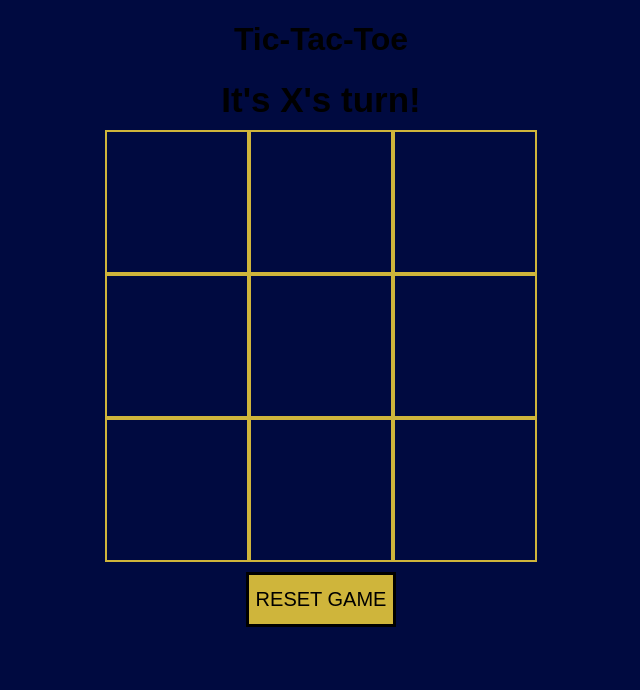
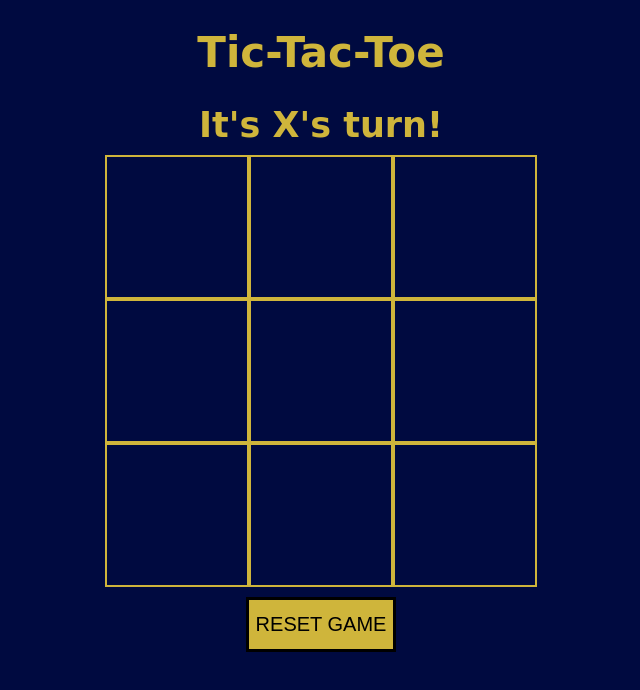
Before and after one commit to tjpreston96/TTT-Lab, a plain HTML site: page index.html in a window 1280 px wide. Shown: the whole page, without its empty margins (319-959 px from the left). Drawn offline with Linux system fonts and the light colour scheme.

Commit message:
somewhat done lol pt2

```diff
--- a/css/style.css
+++ b/css/style.css
@@ -1,7 +1,13 @@
 body {
     text-align: center;
-    font-family: Arial, Helvetica, sans-serif;
+    font-family: cursive;
     background-color: #000A40;
+    color: #cfb53b;
+}
+
+h1{
+    font-size: 42px;
+    font-weight: bolder;
 }
 
 h2 {
--- a/js/app.js
+++ b/js/app.js
@@ -16,19 +16,34 @@ const messages = document.querySelector('h2');
 let board;
 let turn = 'X';
 let win;
+
+
 /*----- cached element references -----*/
+
+
 const squares = Array.from(document.querySelectorAll('#board div'));
+
+
 /*----- event listeners -----*/
+
+
 document.getElementById('board').addEventListener('click', handleTurn);
-document.getElementById('reset-button').addEventListener('click', init);
+
+document.getElementById('reset-button').addEventListener('click', restart);
+
+
 /*----- functions -----*/
+
+
 function getWinner() {
     let winner = null;
-    winningCombos.forEach(function(combo, index) {
+    winningCombos.forEach(function(combo, idx) {
         if (board[combo[0]] && board[combo[0]] === board[combo[1]] && board[combo[0]] === board[combo[2]]) winner = board[combo[0]];
         });
         return winner ? winner : board.includes('') ? null : 'T';
 };
+
+
 function handleTurn() {
     let idx = squares.findIndex((square) => {
         return square === event.target;
@@ -38,16 +53,20 @@ function handleTurn() {
     win = getWinner();
     render();
 };
-function init() {
+
+
+function restart() {
     board = [ '', '', '', '', '', '', '', '', ''];
     render();
 };
+
+
 function render() {
-    board.forEach((mark, index) => {
+    board.forEach((mark, idx) => {
     //this moves the value of the board item into the squares[idx]
-    squares[index].textContent = mark;
+    squares[idx].textContent = mark;
     });
-    messages.textContent = win === 'T' ? `That's a tie, queen!` : win ? `${win} wins the game!` : `It's ${turn}'s turn!`;
+    messages.textContent = win === 'T' ? `We have a Tie!` : win ? `${win} wins the game!` : `It's ${turn}'s turn!`;
     };
 
-init();
+restart();
```
